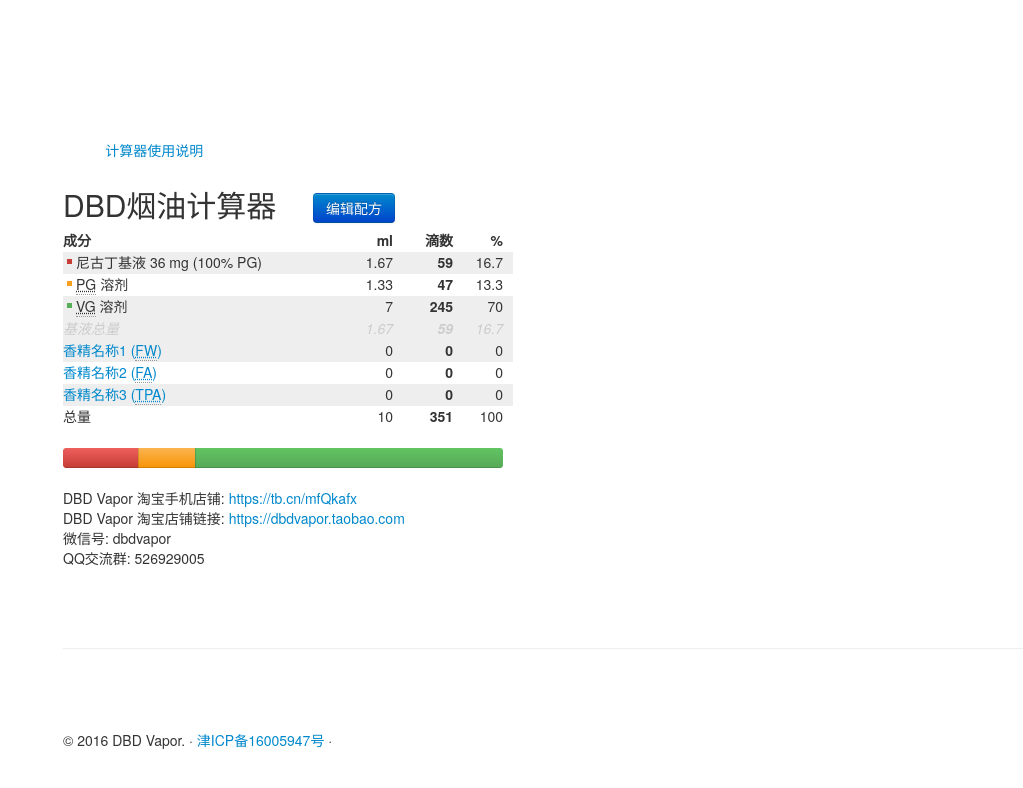
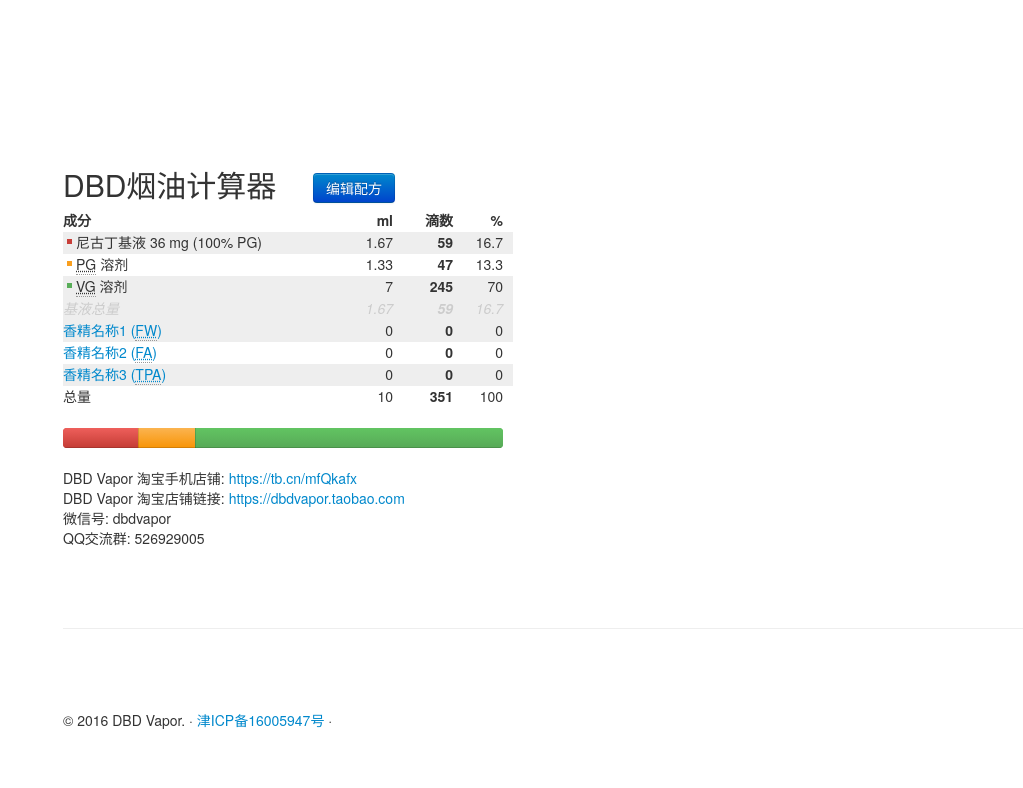
Before and after one commit to dyechen/DBD, a plain HTML site: page cal.html in a window 1280 px wide. Both pictures are taken after a click on the button "生成配方". Shown: the top 788 px of the page, without its empty margins (257-1280 px from the left). Drawn offline with Linux system fonts and the light colour scheme.

Commit message:
增加点击计算按钮之后隐藏计算器使用说明

```diff
--- a/cal.html
+++ b/cal.html
@@ -204,7 +204,7 @@
 </script>
 <div id="recipecontent">
 	<p>
-								<a href="javascript:void(0)" onclick="document.getElementById('light').style.display='block';document.getElementById('fade').style.display='block';document.getElementById('close').style.display='block'">计算器使用说明</a>
+								<a id="insclick" href="javascript:void(0)" onclick="document.getElementById('light').style.display='block';document.getElementById('fade').style.display='block';document.getElementById('close').style.display='block'">计算器使用说明</a>
 							</p>
 							<div id="close" class="closeimg">
 								<a chref="javascript:void(0)" onclick="document.getElementById('light').style.display='none';document.getElementById('fade').style.display='none';document.getElementById('close').style.display='none'"><img src="img/close.jpg"/></a>
--- a/caljs/elr-script.js
+++ b/caljs/elr-script.js
@@ -47,7 +47,7 @@
 @Author
 @Duan By 2016.08.10
 */
-function saveBtn(){saveCache();$("#frmrec").css("display","none");$("#details").css("display","block");$("#actbut").show();$(".rgrams").hide();$(".rdrops").show();scroll(0,0)};
+function saveBtn(){saveCache();$("#frmrec").css("display","none");$("#insclick").css("display","none");$("#details").css("display","block");$("#actbut").show();$(".rgrams").hide();$(".rdrops").show();scroll(0,0)};
 function deductFlavor(){
   if(nflav==3)return;
   $("#inputFlavor"+nflav).remove();
```
